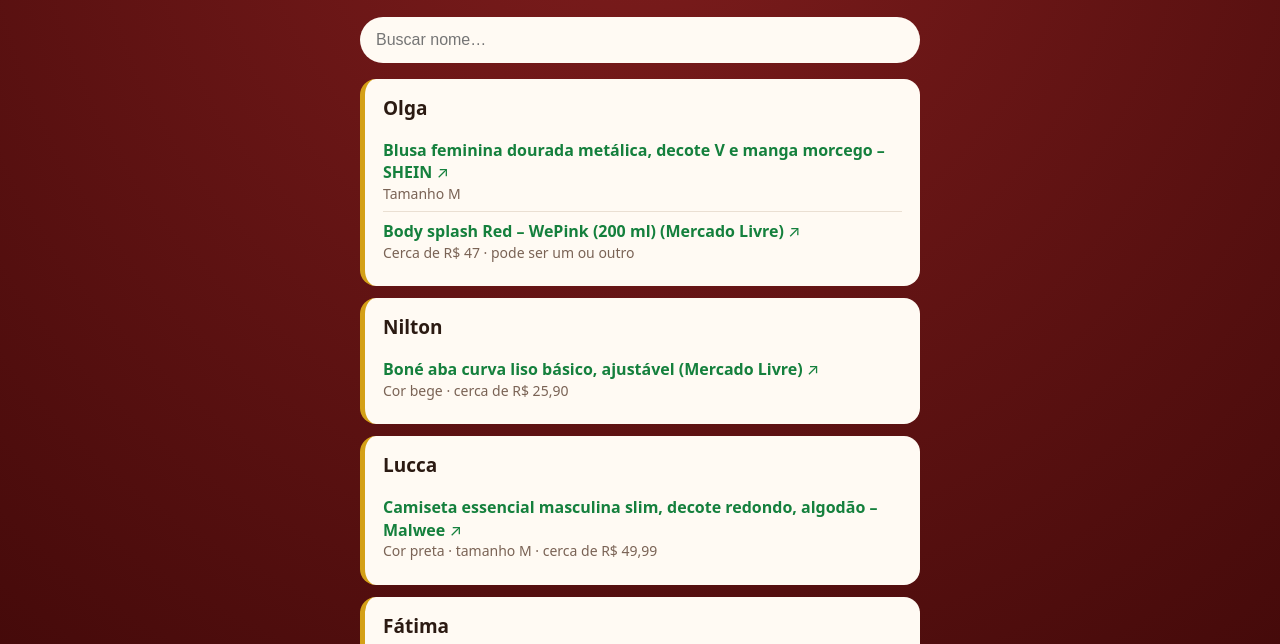
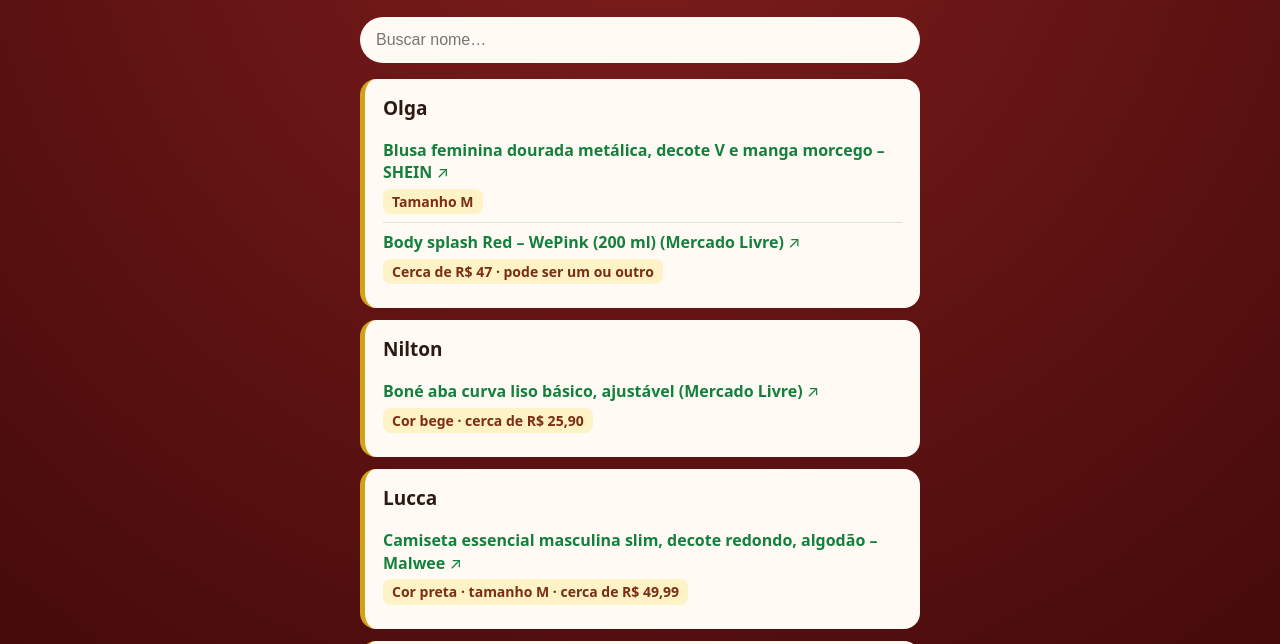
Before and after one commit to brunaandrielisilva/Sorteio, a plain HTML site: page lista.html in a window 1280 px wide. Shown: the part 152-796 px from the top of the page. Drawn offline with Linux system fonts and the light colour scheme.

Commit message:
Lista: pedidos sem link em negrito e observações mais visíveis
Co-Authored-By: Claude Opus 5.5 <noreply@anthropic.com>

```diff
--- a/lista.html
+++ b/lista.html
@@ -53,7 +53,13 @@
     word-break: break-word;
   }
   a.item::after { content: " ↗"; font-weight: 400; }
-  .obs { display: block; color: var(--muted); font-size: 14px; }
+  .texto { font-weight: 700; color: var(--ink); }
+  .obs {
+    display: block; width: fit-content; margin-top: 5px;
+    color: #7c2d12; background: #fef3c7;
+    font-size: 14px; font-weight: 600;
+    padding: 3px 9px; border-radius: 8px;
+  }
   .vazio { color: var(--muted); font-style: italic; margin: 8px 0 0; font-size: 15px; }
   .nada { color: #fff; text-align: center; opacity: .85; }
 </style>
@@ -114,7 +120,10 @@
           a.textContent = item.t || "Ver presente";
           li.appendChild(a);
         } else {
-          li.appendChild(document.createTextNode(item.t));
+          var tx = document.createElement("span");
+          tx.className = "texto";
+          tx.textContent = item.t;
+          li.appendChild(tx);
         }
         if (item.o) {
           var o = document.createElement("span");
```
